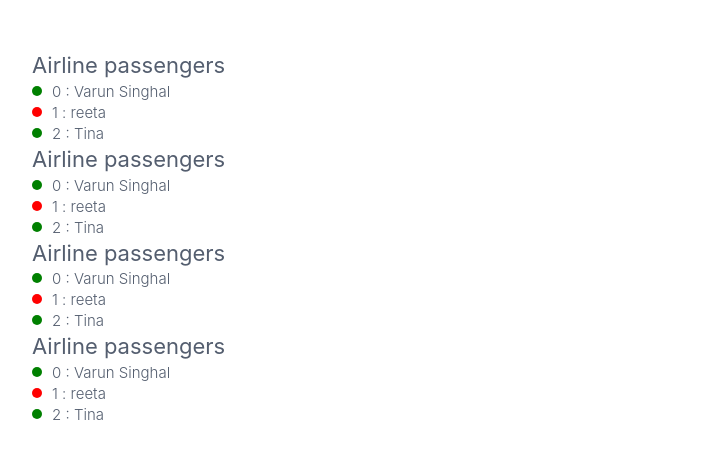
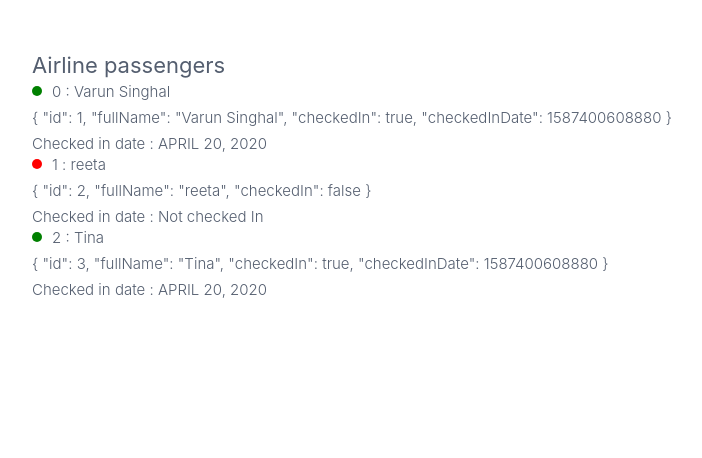
Before and after one commit to varunsinghal65/ng-app-todd, an Angular app: page / in a window 1280 px wide. Shown: the top 458 px of the page, without its empty margins (18-720 px from the left). Built offline with nearby package versions, Linux system fonts and the light colour scheme.

Commit message:
Rendering Flows : Pipes for data transformation

```diff
--- a/src/app/app.component.ts
+++ b/src/app/app.component.ts
@@ -1,29 +1,25 @@
 /**
- * ngStyle and style PROPERTY bindings
+ * Pipes - It's a data tranformation mechanism.
  *
  */
 
 import { Component } from '@angular/core';
 
+/**
+ * "?X makes X as the optional property in interface"
+ */
+
 interface Passenger {
   id: number,
   fullName: string,
-  checkedIn: boolean
+  checkedIn: boolean,
+  checkedInDate? : number
 }
 
 @Component({
   selector: 'app-root',
   styleUrls: ['app.component.scss'],
   template: `
-    <!-- Let us say i want to display green and red dots against passengers names
-    based on their checking status -->
-
-    <!-- Way 1 : Using class name-->
-
-    <!--
-    if pax.checkedIn evaluates to true, angular will
-    add css class "checked-in" to the existing classes list
-     -->
   <h3>Airline passengers</h3>
   <ul>
     <li *ngFor="let pax of passengers; let i = index;">
@@ -32,78 +28,13 @@ interface Passenger {
        [class.checked-in]="pax.checkedIn">
       </span>
       {{ i }} : {{ pax.fullName }}
-    </li>
-  </ul>
-
-    <!-- Way 2 : Using ngClass-->
-
-    <!--
-    What if tomorrow, i have to add multiple CSS classes/styles based on the
-    many component variables ?
-
-    Of course, we can add in SASS, and use way 1, but we can also use ngClass, which is much cleaner,
-    We suppy ngClass with the below configuration object :
-    {
-      <CSS-CLASS-NAME> : <TS COMPONENT boolean variable>
-    }
-    if TS variable is true, "CSS-CLASS-NAME" is added to the list of CSS classes.
-
-    In chrome dev tools, you can scan the LI elements and you will see the appropriate classes
-    added
-    -->
-    <h3>Airline passengers</h3>
-    <ul>
-    <li *ngFor="let pax of passengers; let i = index;">
-      <span
-       class="status"
-       [ngClass]="
-       {
-         'checked-in': pax.checkedIn,
-         'checked-out': !pax.checkedIn
-       }
-       ">
-      </span>
-      {{ i }} : {{ pax.fullName }}
-    </li>
-  </ul>
-
-   <!-- Way 3 : Using style property binding-->
-
-    <!--  This method will access the style HTML property of the DOM element
-    -->
-    <h3>Airline passengers</h3>
-    <ul>
-    <li *ngFor="let pax of passengers; let i = index;">
-      <span
-       class="status"
-       [style.backgroundColor]="(pax.checkedIn ? 'green' : 'red')">
-      </span>
-      {{ i }} : {{ pax.fullName }}
-    </li>
-  </ul>
-
-  <!-- Way 4 : Using ngStyle -->
-
-    <!--
-    We suppy ngStyle with the below configuration object :
-    {
-      <CSS-STYLE-PROPERTY> : <TS COMPONENT boolean variable>
-    }
-    if TS variable is true, "CSS-STYLE-PROPERTY" is added to the style of the element
-
-    In chrome dev tools, you can see the style added to the li elements
-    -->
-    <h3>Airline passengers</h3>
-    <ul>
-    <li *ngFor="let pax of passengers; let i = index;">
-      <span
-       class="status"
-       [ngStyle]="
-       {
-         'backgroundColor': (pax.checkedIn ? 'green' : 'red' )
-       }">
-      </span>
-      {{ i }} : {{ pax.fullName }}
+      <!-- JSON pipe is quite useful for debugging -->
+      <p>{{ pax | json }}</p>
+      <!-- Date pipe -->
+      <div>
+      Checked in date :
+      {{  pax.checkedInDate ? (pax.checkedInDate | date:'MMMM d, y' | uppercase) : "Not checked In" }}
+      </div>
     </li>
   </ul>
 
@@ -114,7 +45,8 @@ export class AppComponent {
   passengers: Passenger[] = [{
     id: 1,
     fullName: 'Varun Singhal',
-    checkedIn: true
+    checkedIn: true,
+    checkedInDate : 1587400608880
   }, {
     id: 2,
     fullName: 'reeta',
@@ -122,7 +54,8 @@ export class AppComponent {
   }, {
     id: 3,
     fullName: 'Tina',
-    checkedIn: true
+    checkedIn: true,
+    checkedInDate: 1587400608880
   }]
 
 }
```
